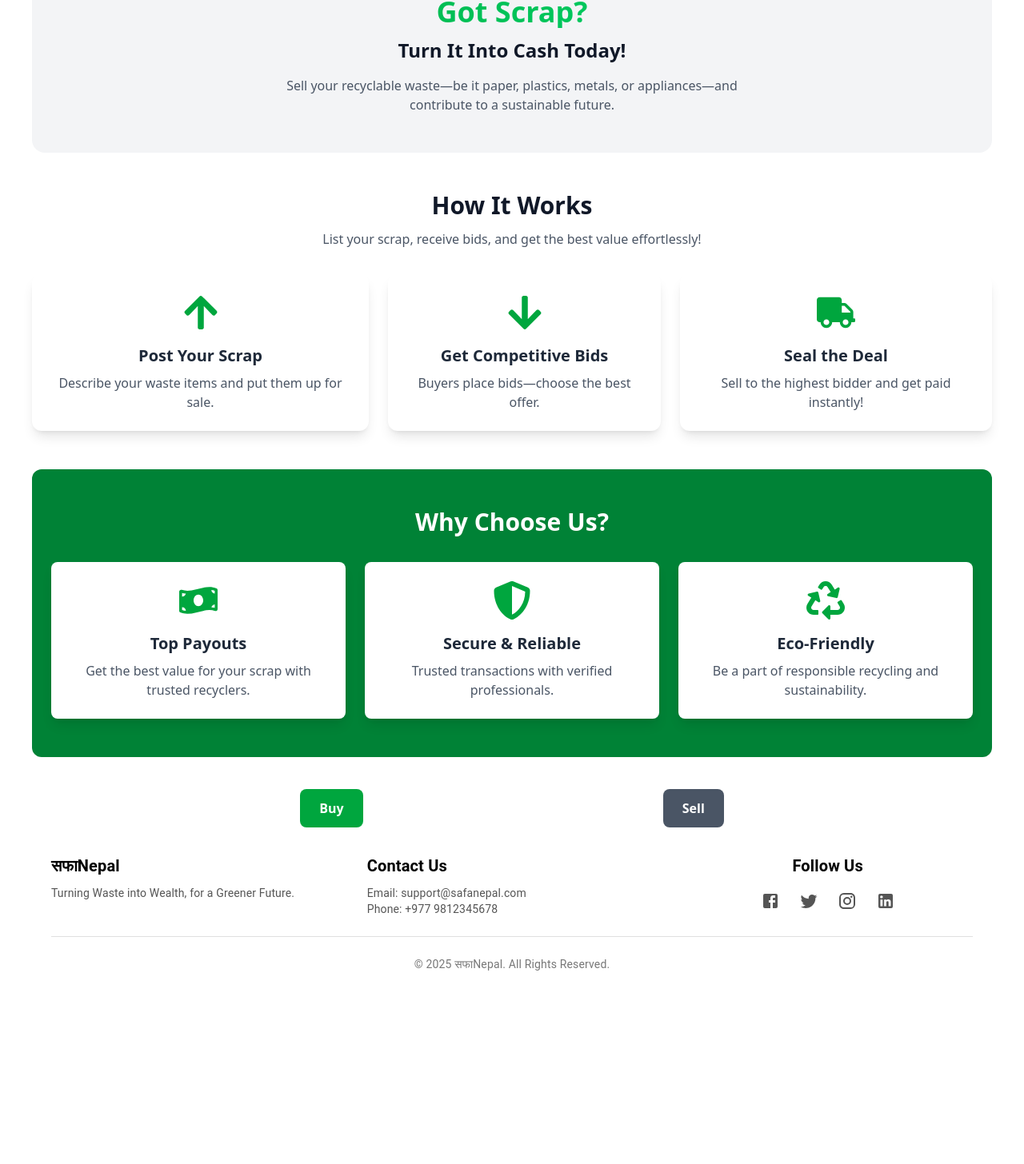
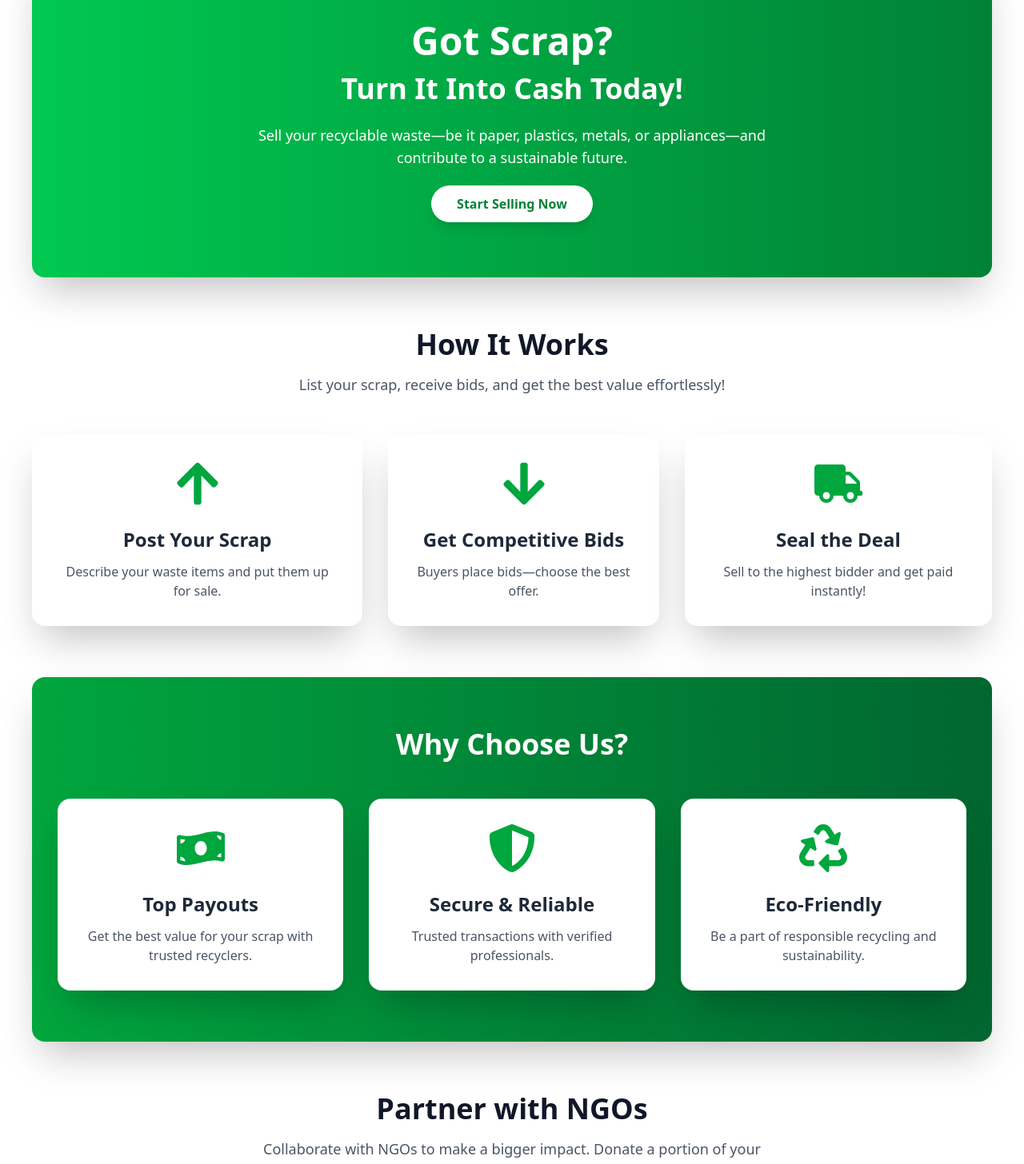
Before and after one commit to BimochanBhattarai/Null-Pointer-Frontend, a React (Vite) app: page / in a window 1280 px wide. Shown: the part 117-1573 px from the top of the page at 80% size. Before the commit the page ends 1333 px from the top, so only its background shows below. Built offline with nearby package versions, Linux system fonts and the light colour scheme.

Commit message:
enhanced home page

```diff
--- a/src/Pages/Home.jsx
+++ b/src/Pages/Home.jsx
@@ -7,82 +7,194 @@ import {
   FaArrowDown,
   FaShieldAlt,
   FaRecycle,
+  FaHandsHelping,
+  FaLeaf,
 } from "react-icons/fa";
+import { motion } from "framer-motion";
 
 const Home = () => {
   const [selectedOption, setSelectedOption] = useState("Buy");
 
+  // Animation variants for Framer Motion
+  const fadeInUp = {
+    hidden: { opacity: 0, y: 20 },
+    visible: { opacity: 1, y: 0, transition: { duration: 0.6 } },
+  };
+
+  const scaleUp = {
+    hidden: { scale: 0.9, opacity: 0 },
+    visible: { scale: 1, opacity: 1, transition: { duration: 0.5 } },
+  };
+
   return (
     <div className="home-container font-sans">
       {/* Hero Section */}
-      <section className="hero-section text-center py-12 bg-gray-100 rounded-2xl">
-        <h1 className="text-3xl sm:text-4xl font-extrabold bg-gradient-to-r from-green-600 to-green-400 text-transparent bg-clip-text">
+      <section className="hero-section text-center py-20 bg-gradient-to-r from-green-500 to-green-700 rounded-2xl shadow-2xl">
+        <motion.h1
+          initial="hidden"
+          animate="visible"
+          variants={fadeInUp}
+          className="text-4xl sm:text-5xl font-extrabold text-white"
+        >
           Got Scrap?
-        </h1>
-        <h2 className="text-3xl sm:text-2xl font-bold mt-3 text-gray-900">
+        </motion.h1>
+        <motion.h2
+          initial="hidden"
+          animate="visible"
+          variants={fadeInUp}
+          className="text-3xl sm:text-4xl font-bold mt-4 text-white"
+        >
           Turn It Into Cash Today!
-        </h2>
-        <p className="mt-4 text-md text-gray-600 max-w-2xl mx-auto px-4">
+        </motion.h2>
+        <motion.p
+          initial="hidden"
+          animate="visible"
+          variants={fadeInUp}
+          className="mt-6 text-lg text-white max-w-2xl mx-auto px-4"
+        >
           Sell your recyclable waste—be it paper, plastics, metals, or appliances—and contribute to a sustainable future.
-        </p>
+        </motion.p>
+        <motion.div
+          initial="hidden"
+          animate="visible"
+          variants={fadeInUp}
+          className="mt-8"
+        >
+          <Link
+            to="/sell"
+            className="px-8 py-3 bg-white text-green-700 font-bold rounded-full hover:bg-green-100 transition-all shadow-lg"
+          >
+            Start Selling Now
+          </Link>
+        </motion.div>
       </section>
 
       {/* How It Works Section */}
-      <section className="how-it-works text-center py-12">
-        <h2 className="text-3xl font-bold text-gray-900">How It Works</h2>
-        <p className="mt-3 text-md text-gray-600 max-w-2xl mx-auto px-4">
+      <section className="how-it-works text-center py-16">
+        <motion.h2
+          initial="hidden"
+          animate="visible"
+          variants={fadeInUp}
+          className="text-4xl font-bold text-gray-900"
+        >
+          How It Works
+        </motion.h2>
+        <motion.p
+          initial="hidden"
+          animate="visible"
+          variants={fadeInUp}
+          className="mt-4 text-lg text-gray-600 max-w-2xl mx-auto px-4"
+        >
           List your scrap, receive bids, and get the best value effortlessly!
-        </p>
-        <div className="flex flex-col sm:flex-row justify-center items-center gap-6 mt-8">
-          <div className="step text-center p-6 bg-white shadow-lg rounded-xl transition-all hover:shadow-2xl">
-            <FaArrowUp className="text-5xl text-green-600 mx-auto" />
-            <h3 className="text-xl font-semibold mt-4 text-gray-800">Post Your Scrap</h3>
-            <p className="text-gray-600 mt-2">Describe your waste items and put them up for sale.</p>
+        </motion.p>
+        <motion.div
+          initial="hidden"
+          animate="visible"
+          variants={scaleUp}
+          className="flex flex-col sm:flex-row justify-center items-center gap-8 mt-12"
+        >
+          <div className="step text-center p-8 bg-white shadow-2xl rounded-2xl transition-all hover:scale-105 hover:shadow-3xl">
+            <FaArrowUp className="text-6xl text-green-600 mx-auto" />
+            <h3 className="text-2xl font-semibold mt-6 text-gray-800">Post Your Scrap</h3>
+            <p className="text-gray-600 mt-3">Describe your waste items and put them up for sale.</p>
           </div>
-          <div className="step text-center p-6 bg-white shadow-lg rounded-xl transition-all hover:shadow-2xl">
-            <FaArrowDown className="text-5xl text-green-600 mx-auto" />
-            <h3 className="text-xl font-semibold mt-4 text-gray-800">Get Competitive Bids</h3>
-            <p className="text-gray-600 mt-2">Buyers place bids—choose the best offer.</p>
+          <div className="step text-center p-8 bg-white shadow-2xl rounded-2xl transition-all hover:scale-105 hover:shadow-3xl">
+            <FaArrowDown className="text-6xl text-green-600 mx-auto" />
+            <h3 className="text-2xl font-semibold mt-6 text-gray-800">Get Competitive Bids</h3>
+            <p className="text-gray-600 mt-3">Buyers place bids—choose the best offer.</p>
           </div>
-          <div className="step text-center p-6 bg-white shadow-lg rounded-xl transition-all hover:shadow-2xl">
-            <FaTruck className="text-5xl text-green-600 mx-auto" />
-            <h3 className="text-xl font-semibold mt-4 text-gray-800">Seal the Deal</h3>
-            <p className="text-gray-600 mt-2">Sell to the highest bidder and get paid instantly!</p>
+          <div className="step text-center p-8 bg-white shadow-2xl rounded-2xl transition-all hover:scale-105 hover:shadow-3xl">
+            <FaTruck className="text-6xl text-green-600 mx-auto" />
+            <h3 className="text-2xl font-semibold mt-6 text-gray-800">Seal the Deal</h3>
+            <p className="text-gray-600 mt-3">Sell to the highest bidder and get paid instantly!</p>
           </div>
-        </div>
+        </motion.div>
       </section>
 
       {/* Why Choose Us Section */}
-      <section className="why-us bg-green-700 text-white py-12 text-center mb-10 rounded-xl">
-        <h2 className="text-3xl font-bold">Why Choose Us?</h2>
-        <div className="grid grid-cols-1 sm:grid-cols-3 gap-6 mt-8 px-6">
-          <div className="feature p-6 bg-white text-black rounded-lg shadow-lg transition-all hover:shadow-2xl">
-            <FaMoneyBillWave className="text-5xl text-green-600 mx-auto" />
-            <h3 className="text-xl font-semibold mt-4 text-gray-800">Top Payouts</h3>
-            <p className="text-gray-600 mt-2">Get the best value for your scrap with trusted recyclers.</p>
+      <section className="why-us bg-gradient-to-r from-green-600 to-green-800 text-white py-16 text-center rounded-2xl shadow-2xl">
+        <motion.h2
+          initial="hidden"
+          animate="visible"
+          variants={fadeInUp}
+          className="text-4xl font-bold"
+        >
+          Why Choose Us?
+        </motion.h2>
+        <motion.div
+          initial="hidden"
+          animate="visible"
+          variants={scaleUp}
+          className="grid grid-cols-1 sm:grid-cols-3 gap-8 mt-12 px-8"
+        >
+          <div className="feature p-8 bg-white text-black rounded-2xl shadow-2xl transition-all hover:scale-105 hover:shadow-3xl">
+            <FaMoneyBillWave className="text-6xl text-green-600 mx-auto" />
+            <h3 className="text-2xl font-semibold mt-6 text-gray-800">Top Payouts</h3>
+            <p className="text-gray-600 mt-3">Get the best value for your scrap with trusted recyclers.</p>
           </div>
 
-          <div className="feature p-6 bg-white text-black rounded-lg shadow-lg transition-all hover:shadow-2xl">
-            <FaShieldAlt className="text-5xl text-green-600 mx-auto" />
-            <h3 className="text-xl font-semibold mt-4 text-gray-800">Secure & Reliable</h3>
-            <p className="text-gray-600 mt-2">Trusted transactions with verified professionals.</p>
+          <div className="feature p-8 bg-white text-black rounded-2xl shadow-2xl transition-all hover:scale-105 hover:shadow-3xl">
+            <FaShieldAlt className="text-6xl text-green-600 mx-auto" />
+            <h3 className="text-2xl font-semibold mt-6 text-gray-800">Secure & Reliable</h3>
+            <p className="text-gray-600 mt-3">Trusted transactions with verified professionals.</p>
           </div>
 
-          <div className="feature p-6 bg-white text-black rounded-lg shadow-lg transition-all hover:shadow-2xl">
-            <FaRecycle className="text-5xl text-green-600 mx-auto" />
-            <h3 className="text-xl font-semibold mt-4 text-gray-800">Eco-Friendly</h3>
-            <p className="text-gray-600 mt-2">Be a part of responsible recycling and sustainability.</p>
+          <div className="feature p-8 bg-white text-black rounded-2xl shadow-2xl transition-all hover:scale-105 hover:shadow-3xl">
+            <FaRecycle className="text-6xl text-green-600 mx-auto" />
+            <h3 className="text-2xl font-semibold mt-6 text-gray-800">Eco-Friendly</h3>
+            <p className="text-gray-600 mt-3">Be a part of responsible recycling and sustainability.</p>
           </div>
+        </motion.div>
+      </section>
+
+      {/* NGO Integration Section */}
+      <section className="ngo-integration text-center py-16">
+        <motion.h2
+          initial="hidden"
+          animate="visible"
+          variants={fadeInUp}
+          className="text-4xl font-bold text-gray-900"
+        >
+          Partner with NGOs
+        </motion.h2>
+        <motion.p
+          initial="hidden"
+          animate="visible"
+          variants={fadeInUp}
+          className="mt-4 text-lg text-gray-600 max-w-2xl mx-auto px-4"
+        >
+          Collaborate with NGOs to make a bigger impact. Donate a portion of your earnings or contribute directly to environmental causes.
+        </motion.p>
+        <motion.div
+          initial="hidden"
+          animate="visible"
+          variants={scaleUp}
+          className="flex flex-col sm:flex-row justify-center items-center gap-8 mt-12"
+        >
+          <div className="ngo-feature text-center p-8 bg-white shadow-2xl rounded-2xl transition-all hover:scale-105 hover:shadow-3xl">
+            <FaHandsHelping className="text-6xl text-green-600 mx-auto" />
+            <h3 className="text-2xl font-semibold mt-6 text-gray-800">Support Causes</h3>
+            <p className="text-gray-600 mt-3">Donate to NGOs working for environmental conservation and community welfare.</p>
           </div>
+          <div className="ngo-feature text-center p-8 bg-white shadow-2xl rounded-2xl transition-all hover:scale-105 hover:shadow-3xl">
+            <FaLeaf className="text-6xl text-green-600 mx-auto" />
+            <h3 className="text-2xl font-semibold mt-6 text-gray-800">Green Initiatives</h3>
+            <p className="text-gray-600 mt-3">Contribute to tree planting, clean energy, and waste management projects.</p>
+          </div>
+        </motion.div>
+      </section>
 
       {/* Buy & Sell Buttons */}
-
-      </section>
-      <div className="flex gap-10 mt-8 justify-evenly mb-8">
+      <motion.div
+        initial="hidden"
+        animate="visible"
+        variants={fadeInUp}
+        className="flex gap-10 mt-16 justify-center mb-16"
+      >
         {/* Buy Button */}
         <Link
           to="/buy"
-        className={`px-6 py-3 text-white font-bold rounded-lg transition-all ${
+          className={`px-8 py-4 text-white font-bold rounded-full transition-all shadow-lg ${
             selectedOption === "Buy"
               ? "bg-green-600 hover:bg-green-700"
               : "bg-gray-600 hover:bg-gray-700"
@@ -95,7 +207,7 @@ const Home = () => {
         {/* Sell Button */}
         <Link
           to="/sell"
-        className={`px-6 py-3 text-white font-bold rounded-lg transition-all ${
+          className={`px-8 py-4 text-white font-bold rounded-full transition-all shadow-lg ${
             selectedOption === "Sell"
               ? "bg-red-600 hover:bg-red-700"
               : "bg-gray-600 hover:bg-gray-700"
@@ -104,7 +216,7 @@ const Home = () => {
         >
           Sell
         </Link>
-    </div>
+      </motion.div>
     </div>
   );
 };
```
Lines whose indentation alone changed are shown as unchanged.
